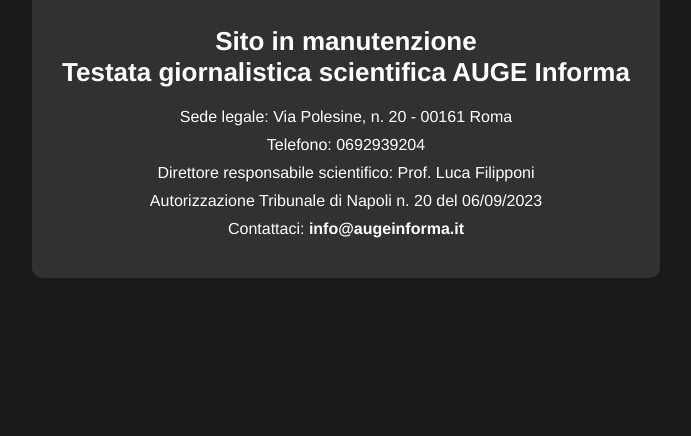
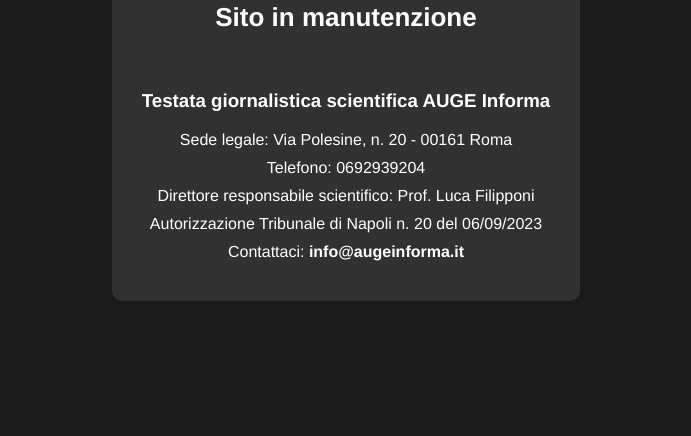
Before and after one commit to TODOLAB-WEB/AUGE-INFORMA, a plain HTML site: page index.html in a window 1280 px wide. Shown: the part 404-840 px from the top of the page, without its empty margins (294-985 px from the left). Drawn offline with Linux system fonts and the light colour scheme.

Commit message:
Update index.html

```diff
--- a/index.html
+++ b/index.html
@@ -55,7 +55,8 @@
 <body>
     <div class="content">
         <img src="https://raw.githubusercontent.com/TODOLAB-WEB/AUGE-INFORMA/d1d81022a0a5fd5786fa248f624c3bd07d083374/logo%20AUGE%20INFORMA%20(1).png" alt="Logo AUGE Informa">
-        <h1>Sito in manutenzione<br>Testata giornalistica scientifica AUGE Informa</h1>
+        <h1>Sito in manutenzione</h1><br>
+        <h3>Testata giornalistica scientifica AUGE Informa</h3>
         <p>Sede legale: Via Polesine, n. 20 - 00161 Roma</p>
         <p>Telefono: 0692939204</p>
         <p>Direttore responsabile scientifico: Prof. Luca Filipponi</p>
```
